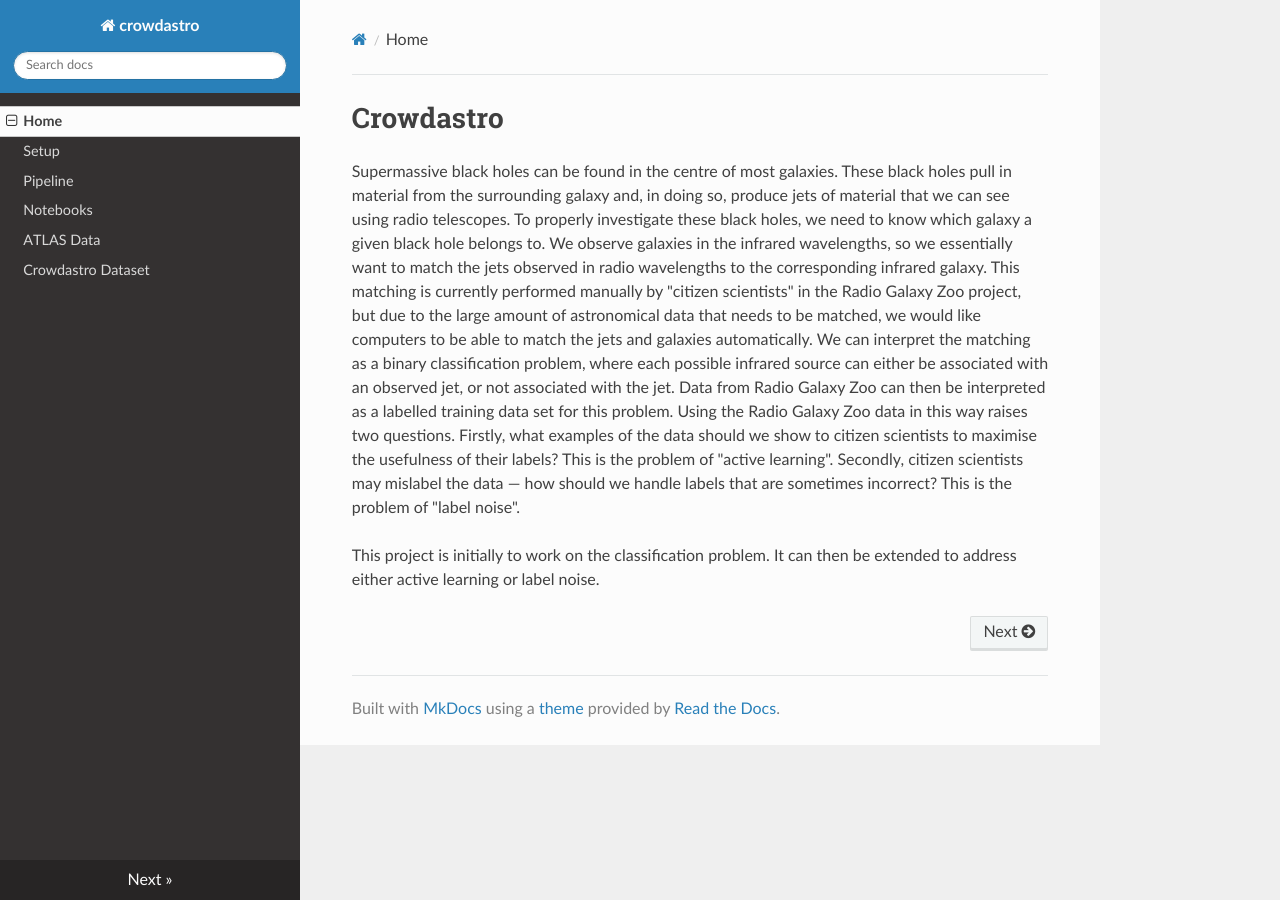
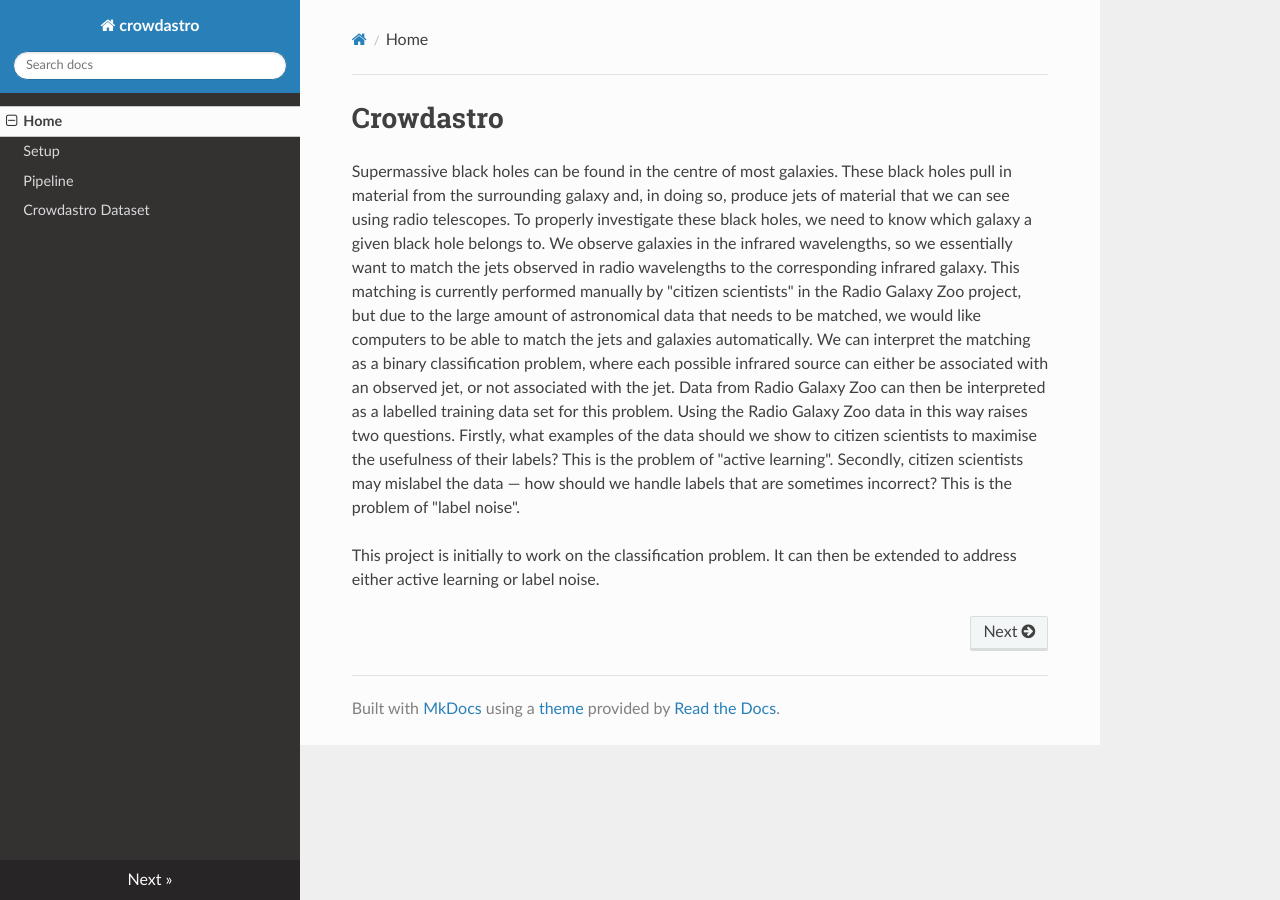
Before and after one commit to chengsoonong/crowdastro, an MkDocs documentation site: the page built from docs/index.md, in a window 1280 px wide. Built offline with MkDocs 1.6.1, drawn with Linux system fonts in a browser that asks for light colours; nearby versions of some CDN libraries; old or Windows-style settings are respelled for this version of MkDocs.

Commit message:
Removed a few pages from the documentation index.

```diff
--- a/mkdocs.yml
+++ b/mkdocs.yml
@@ -3,7 +3,5 @@ pages:
   - Home: index.md
   - Setup: setup.md
   - Pipeline: pipeline.md
-  - Notebooks: notebooks.md
-  - ATLAS Data: datasets/atlas.md
   - Crowdastro Dataset: dataset.md
 theme: readthedocs
```
